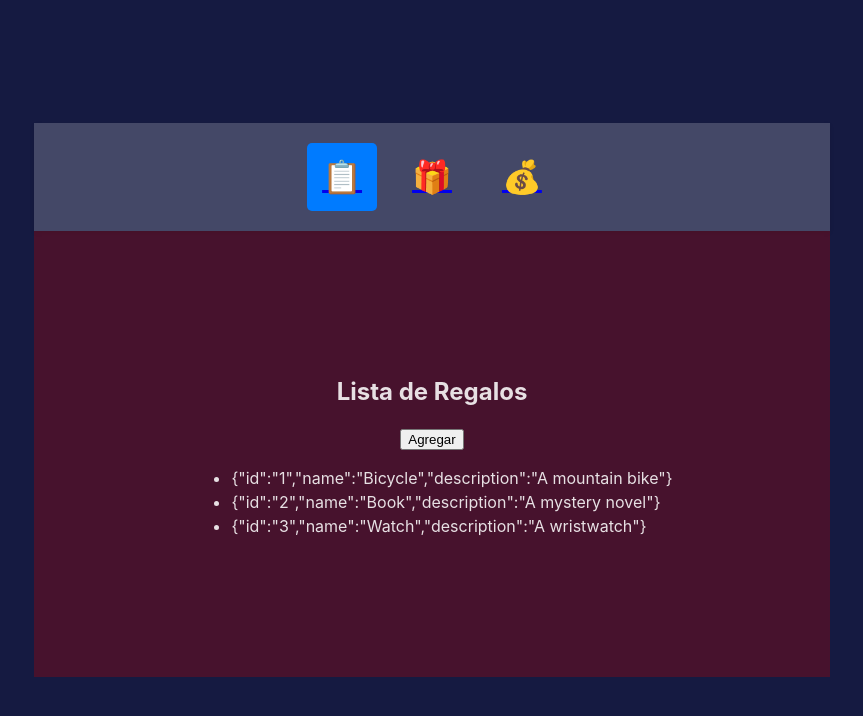
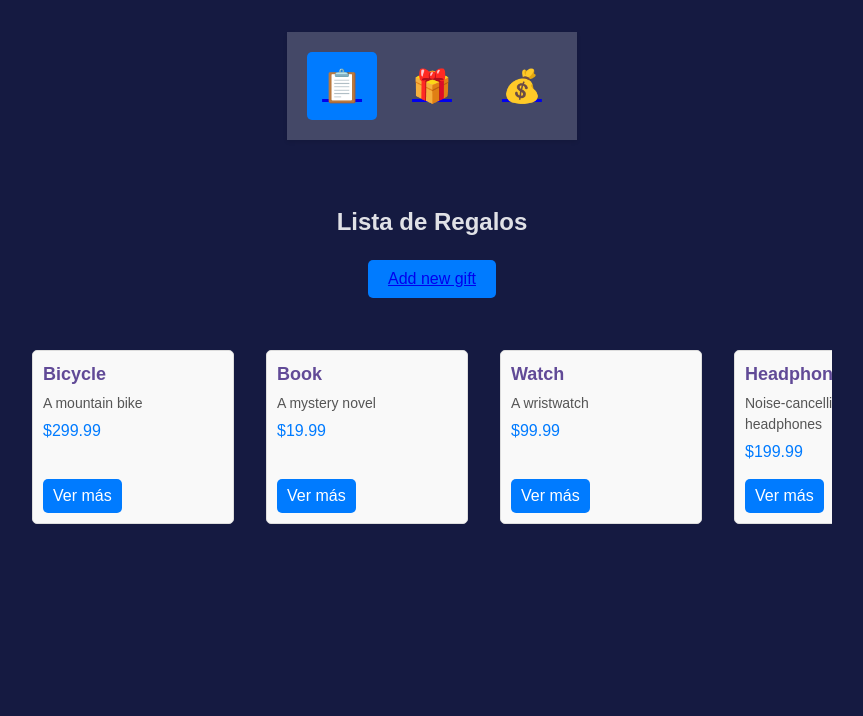
Before and after one commit to leoncan122/self-santa, a React (Vite) app: page /me in a window 1280 px wide. Shown: the top 716 px of the page, without its empty margins (208-1071 px from the left). Built offline with nearby package versions, Linux system fonts and the light colour scheme.

Commit message:
feat: Update List styles, and view

```diff
--- a/src/components/AppRouter.tsx
+++ b/src/components/AppRouter.tsx
@@ -26,7 +26,7 @@ export const AppRouter = () => {
           />
 
           <Route element={<AuthGuard />}>
-            <Route path="/add-gift" element={<AddLink />} />
+            <Route path="/add-gift" element={<Layout><AddLink /></Layout>} />
             <Route
             path={"/settings"}
             element={
--- a/src/components/Forms/AddLink/AddLink.css
+++ b/src/components/Forms/AddLink/AddLink.css
@@ -5,9 +5,9 @@
     justify-content: center;
     width: 100%;
     margin: 0 auto;
-    padding: 2rem 2.5rem;
+    padding: 0.5rem 0.75rem;
     border-radius: 10px;
-    background-color: #fa3a3a4d;
+    /* background-color: #fa3a3a4d; */
     box-shadow: 0 0 10px rgba(0, 0, 0, 0.1);
 }
 
@@ -19,14 +19,14 @@
     margin-bottom: 1.5rem;
     font-size: 1.5rem;
     font-weight: 500;
-    color: #333;
+    color: #f0e8e8;
 }
 
 .custom-form .form-group input {
     width: 100%;
     margin-bottom: 10px;
     padding: 10px;
-    border: 1px solid #ccc;
+    border: 1px solid #f0e8e8;
     border-radius: 5px;
     font-size: 1rem;
 }
--- a/src/components/Forms/Layout/Layout.css
+++ b/src/components/Forms/Layout/Layout.css
@@ -1,10 +1,11 @@
 .main-layout {
+    position: relative;
     min-width: 700px;
     min-height: 350px;
     display: flex;
     flex-direction: column;
     align-items: center;
     justify-content: center;
-    padding: 3rem;
-    background-color: rgba(182, 2, 2, 0.308);
+    padding: 1.5rem 3rem;
+    /* background-color: #fa3a3a4d; */
 }
--- a/src/components/Fund/Fund.css
+++ b/src/components/Fund/Fund.css
@@ -7,9 +7,9 @@
     box-shadow: 0 4px 10px rgba(0, 0, 0, 0.2);
   }
 
-  h1 {
+  .container h1 {
     font-size: 2.5rem;
-    color: #333;
+    color: #0f0e46;
     margin-bottom: 1rem;
   }
 
--- /dev/null
+++ b/src/components/User/MyList/MyList.css
@@ -0,0 +1,116 @@
+.my-list-container {
+    padding: 20px;
+    max-width: 800px;
+    margin: 0 auto;
+    font-family: Arial, sans-serif;
+  }
+
+  h2 {
+    text-align: center;
+    margin-bottom: 20px;
+  }
+
+  button {
+    display: block;
+    margin: 0 auto 20px;
+    padding: 10px 20px;
+    background-color: #007bff;
+    color: white;
+    border: none;
+    border-radius: 5px;
+    cursor: pointer;
+    font-size: 16px;
+  }
+
+  button:hover {
+    background-color: #0056b3;
+  }
+
+  .gift-list {
+    list-style-type: none;
+    display: flex;
+    flex-direction: row;
+    padding: 0;
+    gap: 2rem;
+    overflow: auto;
+    margin-top: 3.25rem;
+    padding-bottom: 2.2rem;
+  }
+
+
+  .gift-item {
+    display: flex;
+    flex-direction: column;
+    align-items: start;
+    padding: 10px;
+    margin-bottom: 10px;
+    border: 1px solid #ddd;
+    border-radius: 5px;
+    background-color: #f9f9f9;
+    min-width: 180px;
+  }
+
+  .gift-image {
+    width: 100px;
+    height: 100px;
+    object-fit: cover;
+    border-radius: 5px;
+    margin-right: 20px;
+  }
+
+  .gift-details {
+    flex: 1;
+  }
+
+  .gift-name {
+    margin: 0;
+    font-size: 18px;
+    font-weight: bold;
+    color: #614a97;
+  }
+
+  .gift-description {
+    margin: 5px 0;
+    color: #555;
+    font-size: 14px;
+    flex-grow: 1;
+  }
+
+  .gift-price {
+    margin: 5px 0;
+    font-size: 16px;
+    color: #007bff;
+  }
+
+  .gift-link {
+    display: inline-block;
+    margin-top: 10px;
+    justify-self: end;
+    padding: 5px 10px;
+    background-color: #007bff;
+    color: white;
+    text-decoration: none;
+    border-radius: 5px;
+  }
+
+  .gift-link:hover {
+    background-color: #0056b3;
+  }
+
+
+  /* /* To style the document scrollbar, remove `.custom-scrollbar` */
+.custom-scrollbar::-webkit-scrollbar {
+    width: 5px;
+    border-radius: 15px;
+
+  }
+  .custom-scrollbar::-webkit-scrollbar-track {
+    /* background : linear-gradient(#a177ff90 10%, ); */
+    /* background: linear-gradient(0.25turn, #9f80e390, #a177ff90, #9f80e390); */
+    background: linear-gradient(0.25turn,transparent, #5eb8df, #ebf8e1, #f69d3c, transparent);
+  }
+  .custom-scrollbar::-webkit-scrollbar-thumb {
+    background : #5a24ec90;
+    border-radius: 10px;
+    /* box-shadow:  0 0 6px rgba(0, 0, 0, 0.5); */
+  }
--- a/src/components/User/MyList/MyList.tsx
+++ b/src/components/User/MyList/MyList.tsx
@@ -1,34 +1,39 @@
-import { useEffect, useState } from "react";
+import { useState } from "react";
 import { emptyGift, Gift } from "../../../models/gift.model";
-import { Layout } from "../../Forms";
-const initialGifts: {id:string;name:string;description:string;}[] = [
-    { id: '1', name: "Bicycle", description: "A mountain bike" },
-    { id: '2', name: "Book", description: "A mystery novel" },
-    { id: '3', name: "Watch", description: "A wristwatch" }
-  ];
+import { mockGifts } from "../../mocks/gifts.mock";
+import './MyList.css'
+import { Link } from "react-router-dom";
+export const MyList = () => {
+  const [gifts, setGifts] = useState<Gift[]>(mockGifts);
+  const [newLink, setNewLink] = useState<Gift>(emptyGift);
 
-export const MyList = () => {
-  const [gifts, setGifts] = useState<Gift[]>([]);
-  const [newGift, setNewGift] = useState<Gift>(emptyGift);
 
   const addGift = () => {
-      setGifts([...gifts, newGift]);
-      setNewGift(emptyGift);
-    }
-    useEffect(() => {
+      setGifts([...gifts, newLink]);
+  }
 
-    }, [gifts]);
 
     return (
-        <>
-          <h2>Lista de Regalos</h2>
-          <button onClick={addGift}>Agregar</button>
-          <ul>
-            {initialGifts.map((gift, index) => (
-              <li key={index}>{JSON.stringify(gift)}</li>
-            ))}
-          </ul>
-        </>
+      <div className="my-list-container">
+      <h2>Lista de Regalos</h2>
+      <button >
+        <Link to={'/add-gift'} >Add new gift</Link>
+      </button>
+      <ul className="gift-list custom-scrollbar">
+        {gifts.map((gift, index) => (
+          <li key={index} className="gift-item">
+            {/* <img src={gift.image} alt={gift.name} className="gift-image" /> */}
+            <div className="gift-details">
+              <h3 className="gift-name">{gift.name}</h3>
+              <p className="gift-description">{gift.description}</p>
+              <p className="gift-price">${gift.price.toFixed(2)}</p>
+            </div>
+            <a href={gift.link} className="gift-link" target="_blank" rel="noopener noreferrer">Ver más</a>
+
+          </li>
+        ))}
+      </ul>
+    </div>
       );
 
 
--- /dev/null
+++ b/src/components/mocks/gifts.mock.ts
@@ -0,0 +1,70 @@
+import { Gift } from "../../models/gift.model";
+
+export const mockGifts: Gift[] = [
+    {
+        id: '1',
+        name: 'Bicycle',
+        description: 'A mountain bike',
+        image: 'https://example.com/images/bicycle.jpg',
+        price: 299.99,
+        link: 'https://example.com/bicycle',
+        isAvailable: true,
+        createdAt: '2023-01-01T00:00:00Z',
+        updatedAt: '2023-01-01T00:00:00Z'
+    },
+    {
+        id: '2',
+        name: 'Book',
+        description: 'A mystery novel',
+        image: 'https://example.com/images/book.jpg',
+        price: 19.99,
+        link: 'https://example.com/book',
+        isAvailable: true,
+        createdAt: '2023-01-02T00:00:00Z',
+        updatedAt: '2023-01-02T00:00:00Z'
+    },
+    {
+        id: '3',
+        name: 'Watch',
+        description: 'A wristwatch',
+        image: 'https://example.com/images/watch.jpg',
+        price: 99.99,
+        link: 'https://example.com/watch',
+        isAvailable: false,
+        createdAt: '2023-01-03T00:00:00Z',
+        updatedAt: '2023-01-03T00:00:00Z'
+    },
+    {
+        id: '4',
+        name: 'Headphones',
+        description: 'Noise-cancelling headphones',
+        image: 'https://example.com/images/headphones.jpg',
+        price: 199.99,
+        link: 'https://example.com/headphones',
+        isAvailable: true,
+        createdAt: '2023-01-04T00:00:00Z',
+        updatedAt: '2023-01-04T00:00:00Z'
+    },
+    {
+        id: '3',
+        name: 'Watch',
+        description: 'A wristwatch',
+        image: 'https://example.com/images/watch.jpg',
+        price: 99.99,
+        link: 'https://example.com/watch',
+        isAvailable: false,
+        createdAt: '2023-01-03T00:00:00Z',
+        updatedAt: '2023-01-03T00:00:00Z'
+    },
+    {
+        id: '4',
+        name: 'Headphones',
+        description: 'Noise-cancelling headphones',
+        image: 'https://example.com/images/headphones.jpg',
+        price: 199.99,
+        link: 'https://example.com/headphones',
+        isAvailable: true,
+        createdAt: '2023-01-04T00:00:00Z',
+        updatedAt: '2023-01-04T00:00:00Z'
+    }
+];
--- a/src/context/AuthContext/auth.provider.tsx
+++ b/src/context/AuthContext/auth.provider.tsx
@@ -1,12 +1,12 @@
 
 
-import { AuthContext } from "./auth.context";
+import { AuthContext, emptyAuthContext } from "./auth.context";
 import { useState } from "react";
 
 
 export const AuthProvider = ({children}) => {
 
-    const [isAuth, setIsAuth] = useState(false);
+    const [isAuth, setIsAuth] = useState(emptyAuthContext.isAuth);
 
     return (
         <AuthContext.Provider value={{isAuth, setIsAuth}}>
--- a/src/index.css
+++ b/src/index.css
@@ -17,9 +17,18 @@
 body {
   margin: 0;
   display: flex;
-  place-items: center;
+  align-items: start;
+  /* padding-top: 3rem; */
   justify-content: center;
   min-width: 320px;
   width: 100vw;
   min-height: 100vh;
 }
+#root {
+  width: 100%;
+  display: flex;
+  flex-direction: column;
+  align-items: center;
+  justify-content: space-between;
+  padding-top: 2rem;
+}
```
